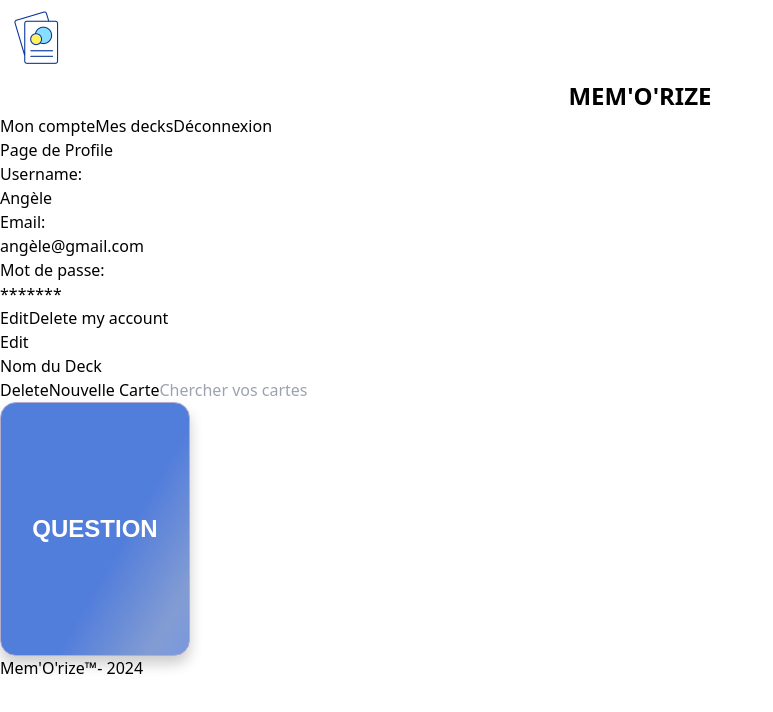
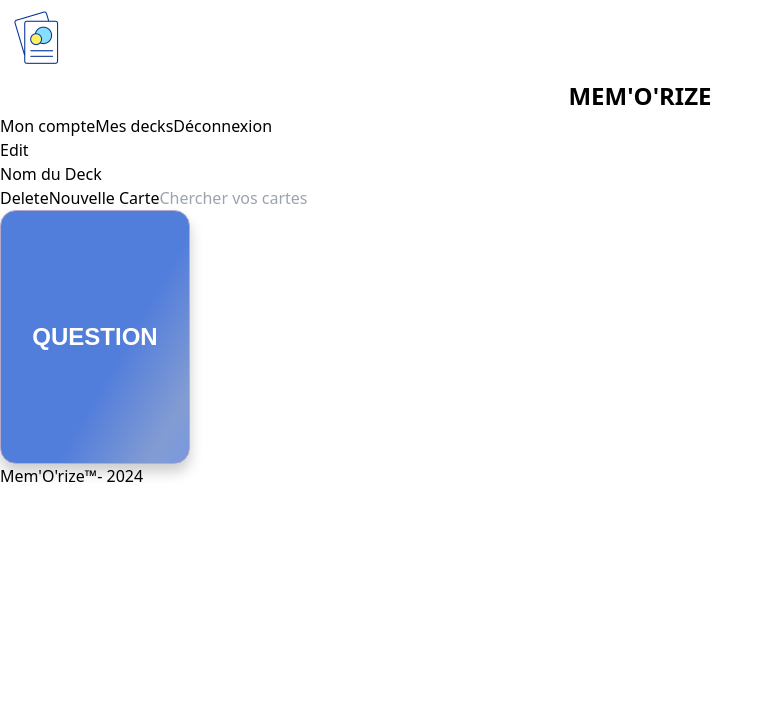
Before and after one commit to SamanthaTy/Memorize-Front-v2, a React (Vite) app in the folder memorize-front/: page /decks/1 in a window 1280 px wide. Shown: the top 712 px of the page, without its empty margins (0-773 px from the left). Built offline with nearby package versions, Linux system fonts and the light colour scheme.

Commit message:
fix: removed <Profile /> from App

```diff
--- a/memorize-front/src/components/App/App.tsx
+++ b/memorize-front/src/components/App/App.tsx
@@ -3,7 +3,6 @@ import Footer from "../Footer";
 import Header from "../Header";
 
 import Modal from "react-modal";
-import Profile from "../Profile";
 
 function App() {
   Modal.setAppElement("#root");
@@ -12,8 +11,6 @@ function App() {
     <div>
       <Header />
       <main className="flex flex-col justify-items-center">
-        <Profile />
-
         <Outlet />
       </main>
       <Footer />
```
Also changed, not shown: memorize-front/src/main.tsx (+0 -7 lines).
